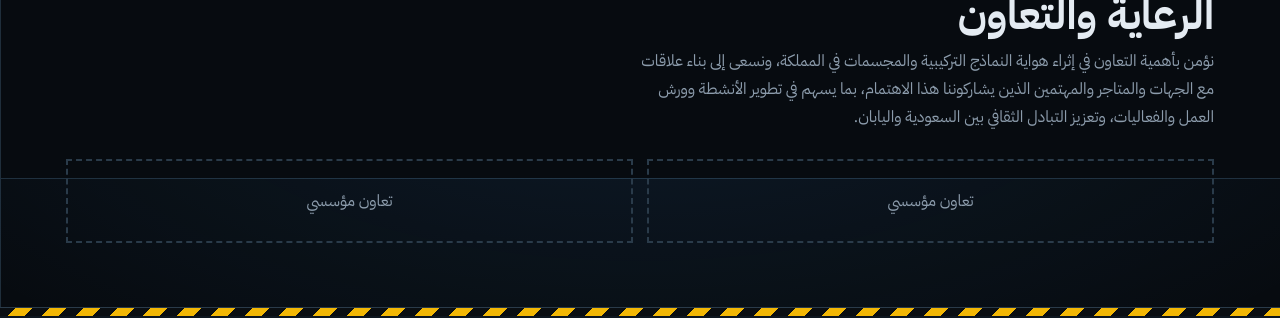
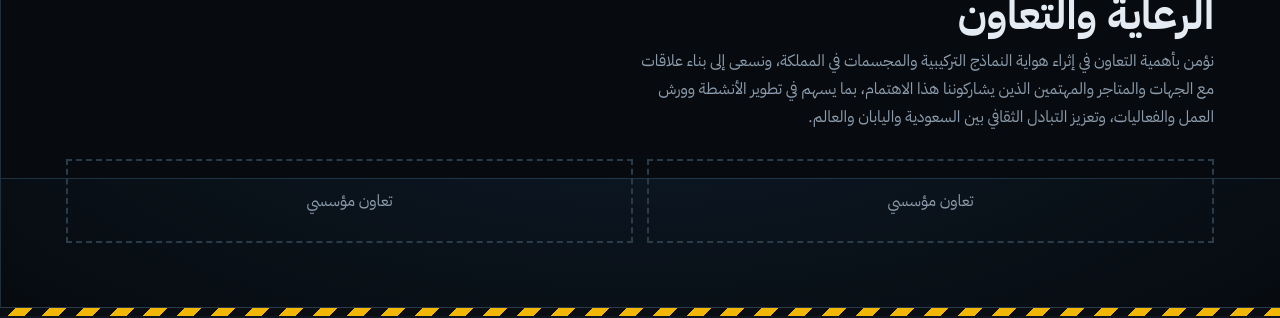
Before and after one commit to SaudiMechaRobot/SaudiMechaRobot.github.io, a Jekyll site: the page built from index.html, in a window 1280 px wide and 900 px high, scrolled down 7668 px. Shown: the part 254-572 px from the top of the window. Built offline with Jekyll 4.4.1, drawn with Linux system fonts in a browser that asks for light colours; some web fonts are replaced.

Commit message:
Sponsors: AR adds the world, new EN intro paragraph

```diff
--- a/_data/i18n.yml
+++ b/_data/i18n.yml
@@ -48,7 +48,7 @@
   read_more: اقرأ المزيد ←
   faq_title: أسئلة شائعة
   sponsors_title: الرعاية والتعاون
-  sponsors_sub: نؤمن بأهمية التعاون في إثراء هواية النماذج التركيبية والمجسمات في المملكة، ونسعى إلى بناء علاقات مع الجهات والمتاجر والمهتمين الذين يشاركوننا هذا الاهتمام، بما يسهم في تطوير الأنشطة وورش العمل والفعاليات، وتعزيز التبادل الثقافي بين السعودية واليابان.
+  sponsors_sub: نؤمن بأهمية التعاون في إثراء هواية النماذج التركيبية والمجسمات في المملكة، ونسعى إلى بناء علاقات مع الجهات والمتاجر والمهتمين الذين يشاركوننا هذا الاهتمام، بما يسهم في تطوير الأنشطة وورش العمل والفعاليات، وتعزيز التبادل الثقافي بين السعودية واليابان والعالم.
   sponsor_slot: تعاون مؤسسي
   join_title: جاهز تركّب معنا؟
   join_text: تابع النادي على حساباته الرسمية.
@@ -117,6 +117,7 @@
   read_more: Read more →
   faq_title: Frequently asked questions
   sponsors_title: Sponsors
+  sponsors_sub: We believe collaboration enriches the scale model and figure hobby in the Kingdom. We seek to build relationships with organizations, stores and enthusiasts who share this interest, to help develop our activities, workshops and events, and to strengthen cultural exchange between Saudi Arabia, Japan and the world.
   sponsor_slot: Sponsor spot — coming soon
   join_title: Ready to build with us?
   join_text: Follow the club on its official accounts.
```
